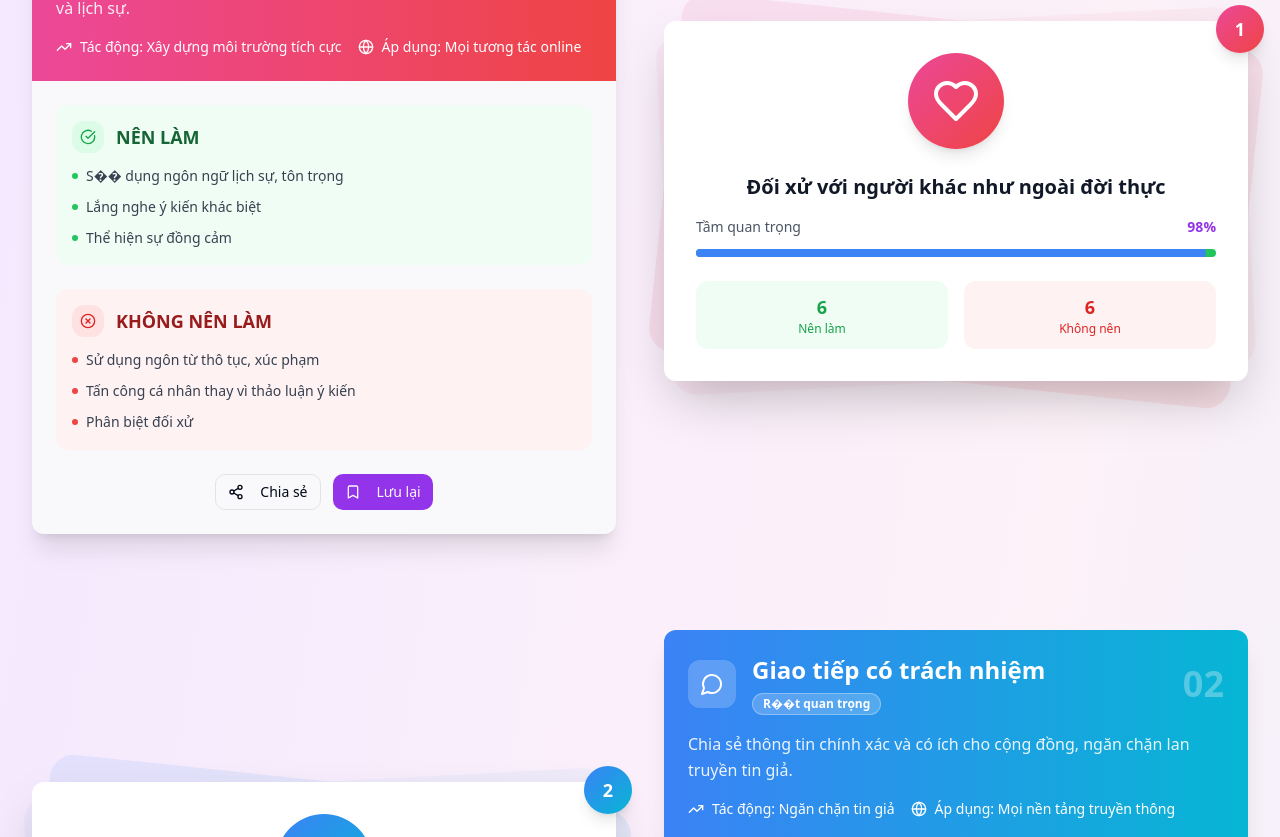
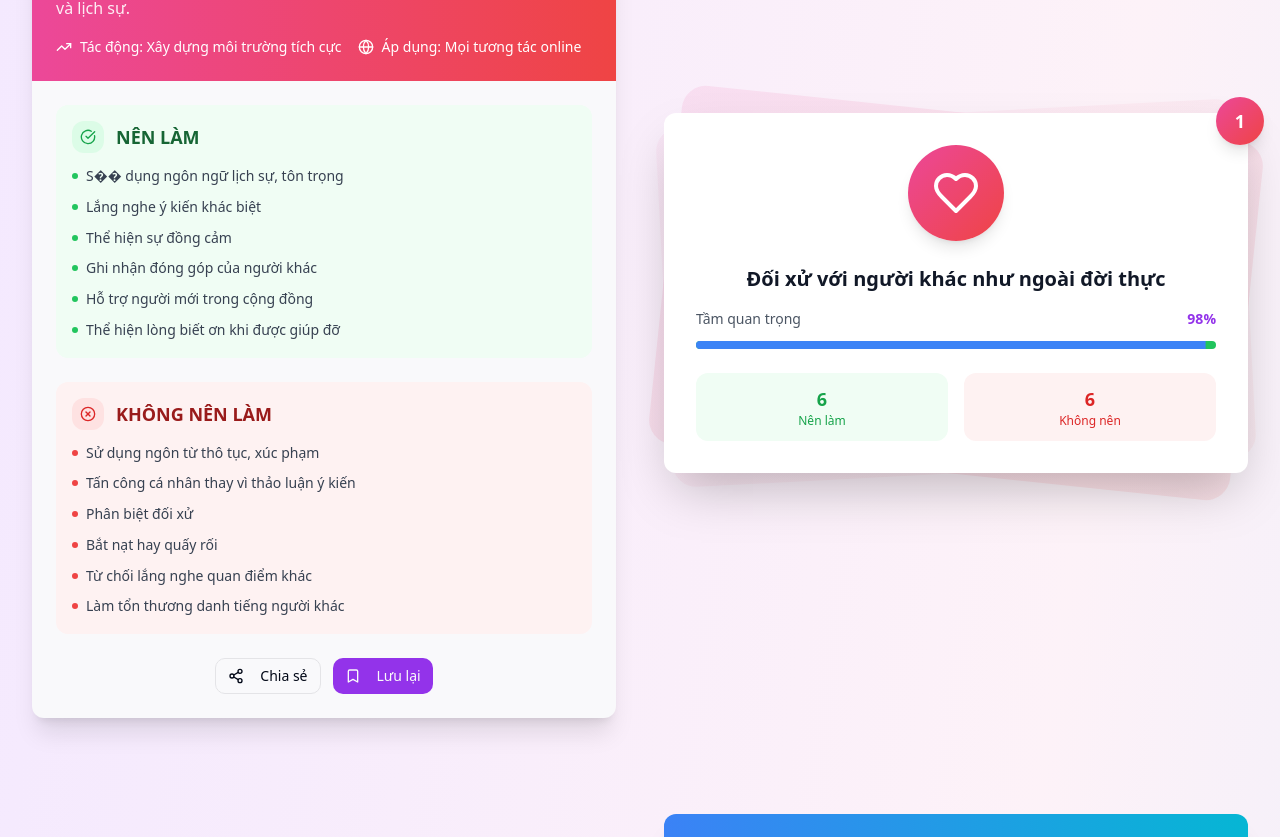
Before and after one commit to x2t8/demo2, a React (Vite) app: page /digital-ethics in a window 1280 px wide. Shown: the part 983-1820 px from the top of the page. Built offline with nearby package versions, Linux system fonts and the light colour scheme.

Commit message:
Hiển thị đầy đủ tất cả nội dung trong phần nên làm và không nên làm
cgen-0b94aaee13624cbcac1a06068609658e

```diff
--- a/client/pages/DigitalEthics.tsx
+++ b/client/pages/DigitalEthics.tsx
@@ -356,7 +356,7 @@ export default function DigitalEthics() {
         "Bảo vệ thông tin nhạy cảm",
         "Giáo dục người thân về an toàn",
         "Sử dụng mật khẩu mạnh",
-        "Kiểm tra quyền truy cập ứng dụng",
+        "Ki��m tra quyền truy cập ứng dụng",
       ],
       donts: [
         "Đăng thông tin cá nhân nhạy cảm",
@@ -625,7 +625,7 @@ export default function DigitalEthics() {
                               </h3>
                             </div>
                             <ul className="space-y-2">
-                              {ethics.dos.slice(0, 3).map((item, idx) => (
+                              {ethics.dos.map((item, idx) => (
                                 <li
                                   key={idx}
                                   className="flex items-start space-x-2 group"
@@ -650,7 +650,7 @@ export default function DigitalEthics() {
                               </h3>
                             </div>
                             <ul className="space-y-2">
-                              {ethics.donts.slice(0, 3).map((item, idx) => (
+                              {ethics.donts.map((item, idx) => (
                                 <li
                                   key={idx}
                                   className="flex items-start space-x-2 group"
```
